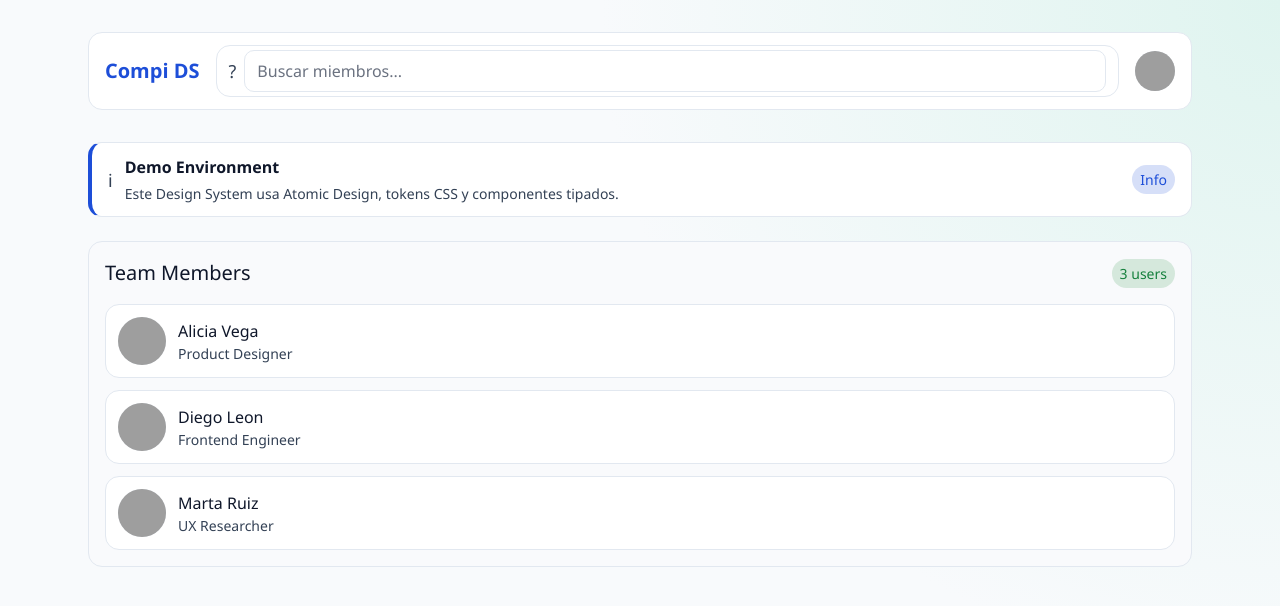
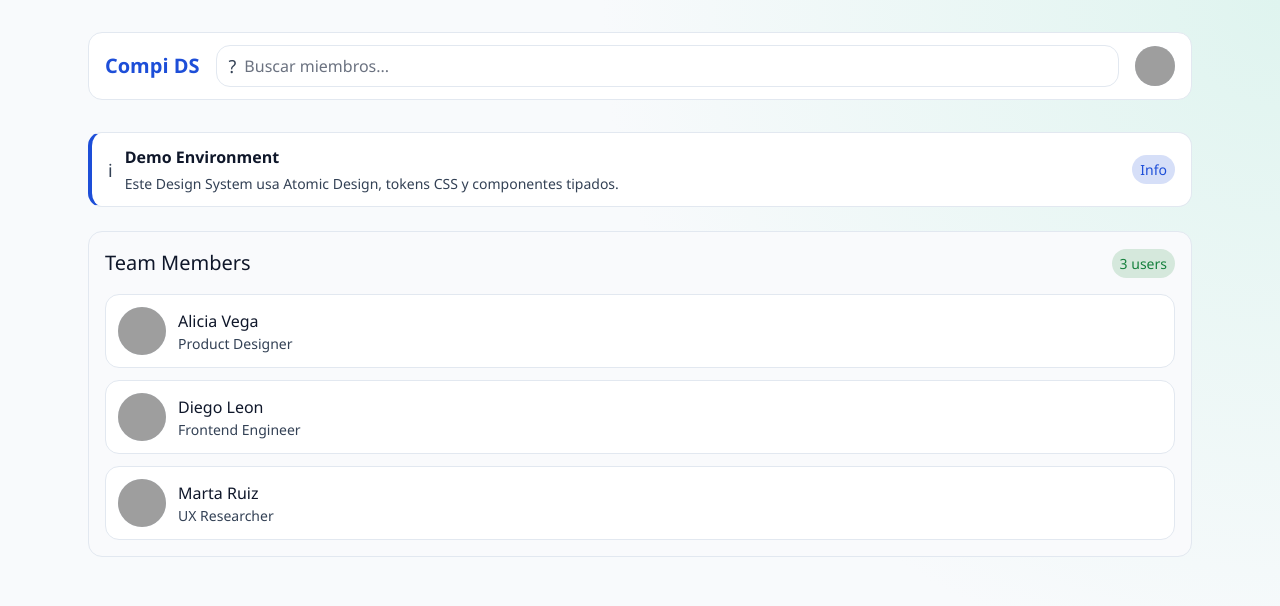
Before and after one commit to AItheLab/compi-demo-app, a Vue app: page / in a window 1280 px wide. Shown: the top 606 px of the page. Built offline with nearby package versions, Linux system fonts and the light colour scheme; grey boxes are pictures that could not be loaded.

Commit message:
Compi: automated task

```diff
--- a/src/components/atoms/BaseInput.vue
+++ b/src/components/atoms/BaseInput.vue
@@ -1,6 +1,9 @@
 <template>
+  <div class="base-input__wrapper">
+    <BaseIcon v-if="search" class="base-input__icon" name="search" :size="16" />
     <input
       class="base-input"
+      :class="{ 'base-input--search': search }"
       :type="type"
       :placeholder="placeholder"
       :value="modelValue"
@@ -8,20 +11,26 @@
       @input="onInput"
       @keyup.enter="onEnter"
     />
+  </div>
 </template>
 
 <script lang="ts">
 import { defineComponent, type PropType } from 'vue';
+import BaseIcon from './BaseIcon.vue';
 
 export interface BaseInputProps {
   modelValue: string;
   placeholder?: string;
   type?: 'text' | 'email' | 'password' | 'search';
   disabled?: boolean;
+  search?: boolean;
 }
 
 export default defineComponent({
   name: 'BaseInput',
+  components: {
+    BaseIcon,
+  },
   props: {
     modelValue: {
       type: String,
@@ -36,6 +45,10 @@ export default defineComponent({
       default: 'text',
     },
     disabled: {
+      type: Boolean,
+      default: false,
+    },
+    search: {
       type: Boolean,
       default: false,
     },
@@ -64,6 +77,11 @@ export default defineComponent({
 </script>
 
 <style scoped>
+.base-input__wrapper {
+  position: relative;
+  width: 100%;
+}
+
 .base-input {
   width: 100%;
   border: 1px solid var(--color-surface-alt);
@@ -72,6 +90,18 @@ export default defineComponent({
   font-size: var(--font-size-md);
   color: var(--color-text-primary);
   background-color: white;
+}
+
+.base-input--search {
+  padding-left: calc(var(--space-3) + var(--space-4));
+}
+
+.base-input__icon {
+  position: absolute;
+  left: var(--space-3);
+  top: 50%;
+  transform: translateY(-50%);
+  pointer-events: none;
 }
 
 .base-input:focus {
```
Also changed, not shown: 2 other files (tests, documents, lock files or other folders). Lines whose indentation alone changed are shown as unchanged.
